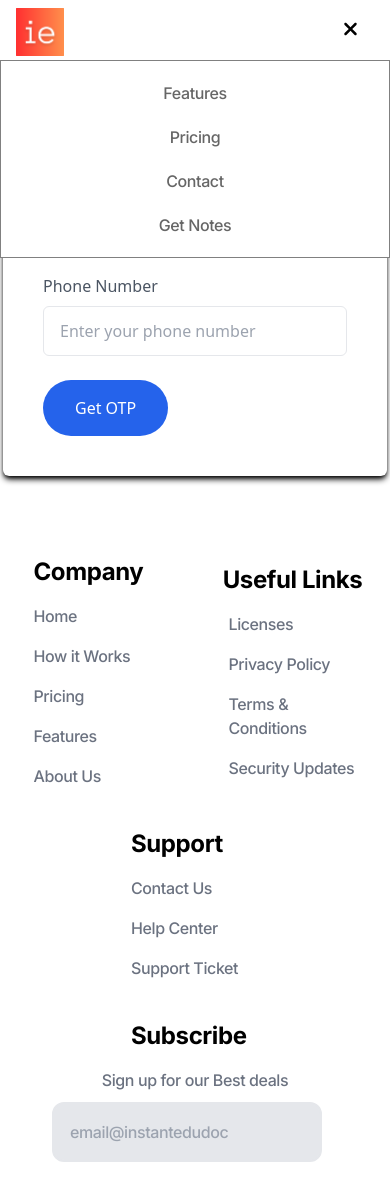
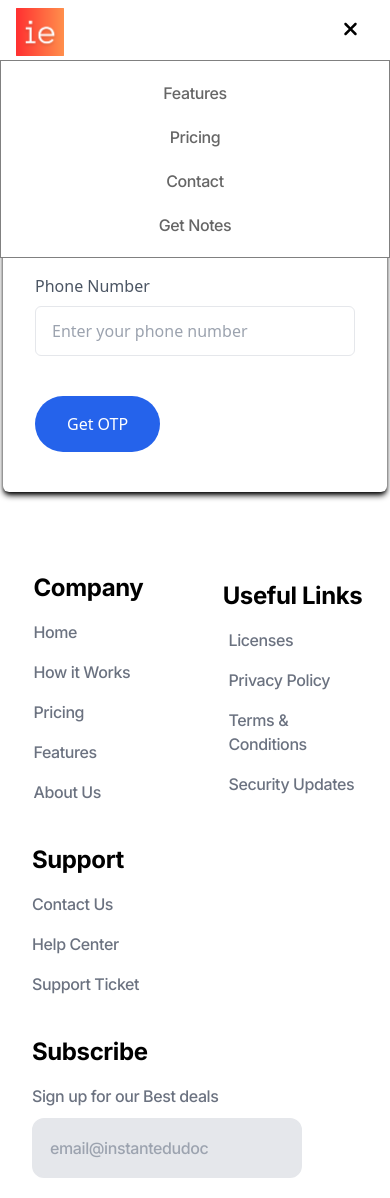
Before and after one commit to MayankGupta2023/ie-pwm, a Next.js app: page /login in a window 390 px wide. Built offline with nearby package versions, Linux system fonts and the light colour scheme; no server answers.

Commit message:
Update footer and login page styles

```diff
--- a/src/components/footer.js
+++ b/src/components/footer.js
@@ -17,7 +17,7 @@ const Footer = () => {
                     <div className='flex gap-2 items-center'>
                         <img src={logo.src} alt='logo' className='h-12 ' /><span className='font-extrabold text-2xl tracking-tighter pr-2'>Instant EduDoc</span>
                     </div>
-                    <p className='text-gray-500 pl-16 text-sm pr-4'>Never hesitate to ask questions, even if you're not on a web browser, whenever it suits you.</p>
+                    <p className='text-gray-500 pl-20 pr-4 xl:pl-32 text-sm xl:pr-12'>Never hesitate to ask questions, even if you're not on a web browser, whenever it suits you.</p>
 
 
                 </div>
@@ -59,7 +59,7 @@ const Footer = () => {
 
             </div>
 
-            <div className={`h-full w-1/4 flex items-end flex-col   gap-4 ${styles.width}`}>
+            <div className={`h-full w-1/4 flex items-end flex-col   gap-4 ${styles.width} ${styles.width2}`}>
 
                 <div className='text-2xl font-bold  w-32'>Support</div>
 
--- a/src/pages/login.js
+++ b/src/pages/login.js
@@ -112,7 +112,7 @@ const AuthPage = () => {
         animate={{ opacity: 1, y: 0 }}
         exit={{ opacity: 0, y: -20 }}
         transition={{ duration: 0.5, delay: 0.2 }}
-        className=" mt-32  p-10 rounded-md min-w-96 shadow-md shadow-black w-1/2 m-auto h-fit items-center"
+        className=" mt-32  py-10 px-8   rounded-md min-w-96 shadow-md shadow-black w-96 m-auto h-fit items-center"
       >
         {/* Country Code Selection */}
         <div className="mb-6">
@@ -182,7 +182,7 @@ const AuthPage = () => {
           <button
             type="button"
             onClick={handleSendOtp}
-            className="bg-blue-600 text-white px-8 py-4 rounded-full hover:bg-blue-700 focus:outline-none focus:ring focus:border-blue-300"
+            className="mt-4 bg-blue-600 text-white px-8 py-4 rounded-full hover:bg-blue-700 focus:outline-none focus:ring focus:border-blue-300"
           >
             Get OTP
           </button>
--- a/src/styles/navbar.module.css
+++ b/src/styles/navbar.module.css
@@ -52,17 +52,29 @@
             align-items: center;
     }
 
+    .width2{
+
+        justify-content: start;
+            width: 100%;
+            align-items: start;
+            padding-left: 2rem;
+
+    }
+
     .sub{
         padding: 0;
+         padding-left: 2rem;
+         width: 100%;
     }
 
     .sub2{
-        justify-content: center;
-        align-items: center;
+        justify-content: start;
+        align-items: start;
         width: 100%;
         padding: 0;
         gap: 10px;
         padding-bottom: 20px;
+            padding-left: 2rem;
     }
 
 }
```
